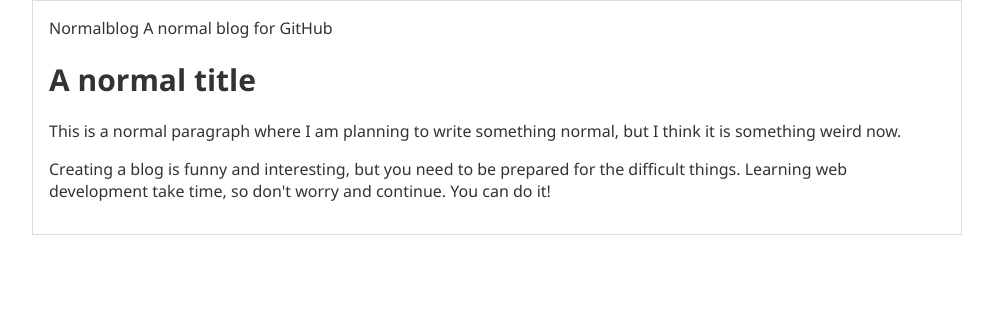
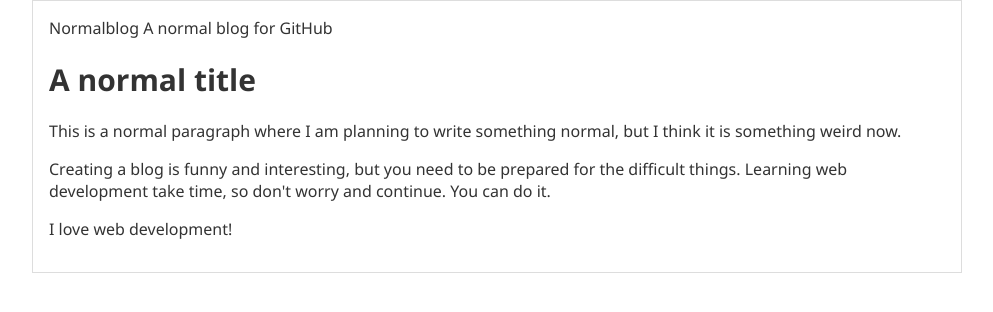
Before and after one commit to angellonunez/normalblog, a plain HTML site: page index.html in a window 1280 px wide. Shown: the whole page, without its empty margins (143-1136 px from the left). Drawn offline with Linux system fonts and the light colour scheme.

Commit message:
Final paragraph added

```diff
--- a/index.html
+++ b/index.html
@@ -16,7 +16,8 @@
         <div id="post">
             <h1>A normal title</h1>
             <p>This is a normal paragraph where I am planning to write something normal, but I think it is something weird now.</p>
-            <p>Creating a blog is funny and interesting, but you need to be prepared for the difficult things. Learning web development take time, so don't worry and continue. You can do it!</p>
+            <p>Creating a blog is funny and interesting, but you need to be prepared for the difficult things. Learning web development take time, so don't worry and continue. You can do it.</p>
+            <p>I love web development!</p>
         </div>
     </div>
 </body>
```
